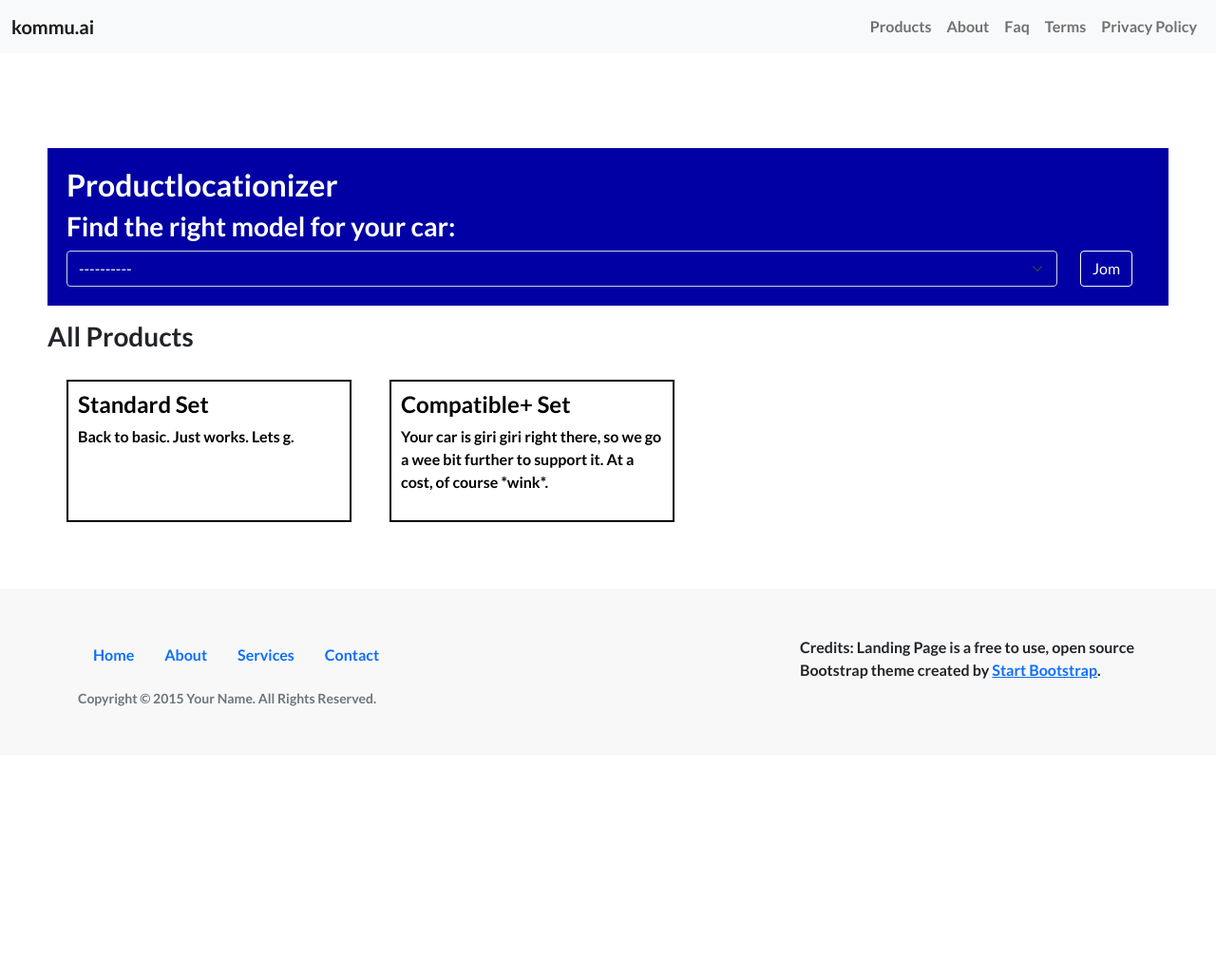
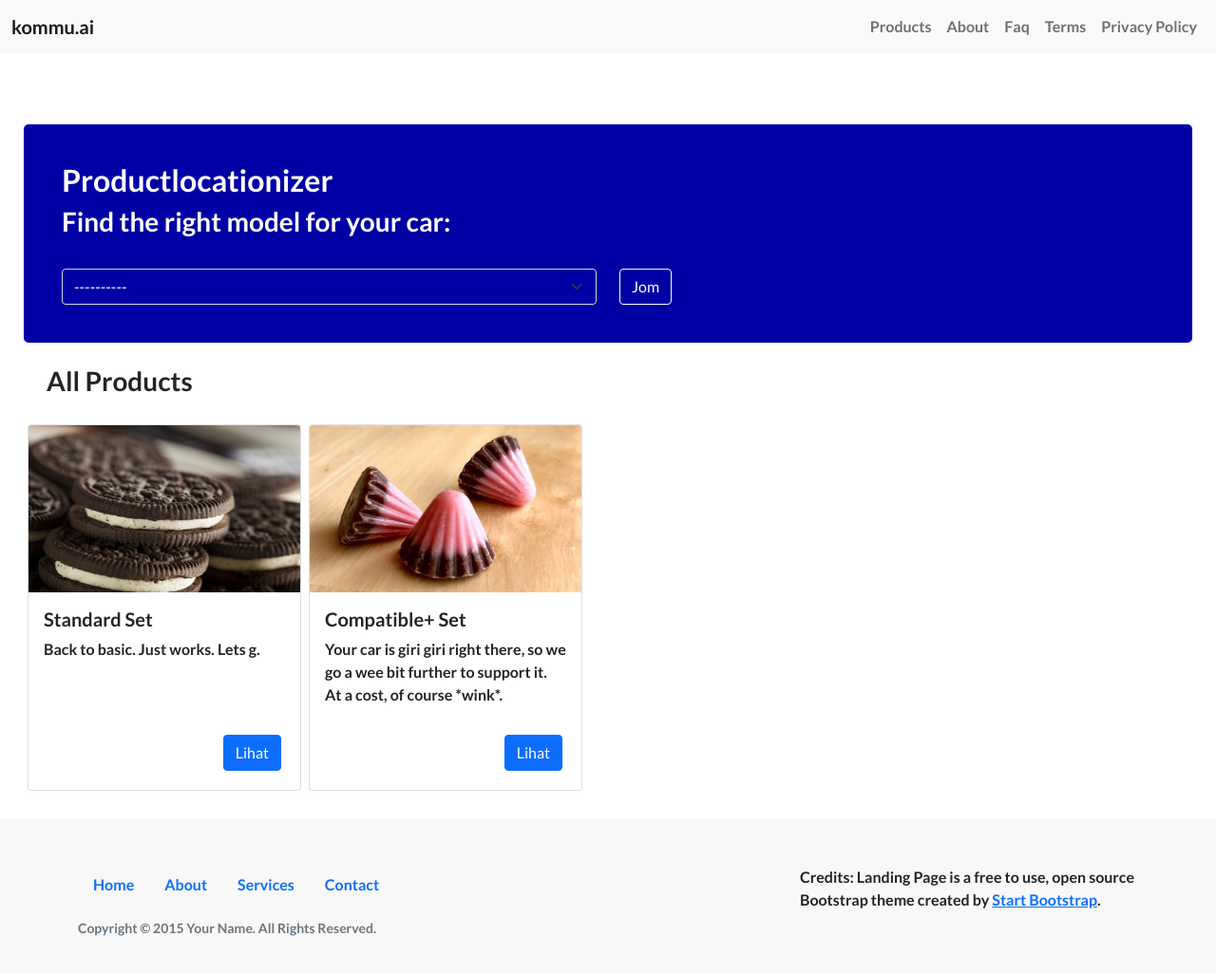
Before and after one commit to iXcess/ixcess.github.io, a Jekyll site: the page built from products.html, in a window 1280 px wide and 1038 px high. Shown: the top 1025 px of the window at 95% size. Built offline with Jekyll 4.4.1, drawn with Linux system fonts in a browser that asks for light colours.

Commit message:
Basic styling
Not an eyesore even on mobile.

```diff
--- a/_layouts/page.html
+++ b/_layouts/page.html
@@ -15,12 +15,12 @@
     margin-top: 50px;
     margin-left: auto;
     margin-right: auto;
-    padding: 50px;
+    padding: 25px;
 }
 
 @media (max-width: 991px) {
     #container {
-        width: 720px;
+        width: 90vw;
     }
 };
 
--- a/products.html
+++ b/products.html
@@ -2,11 +2,11 @@
 layout: page
 title: Products | kommu.ai
 ---
-<div id="productlocationizer" class="mb-3">
+<div id="productlocationizer">
     <h2>Productlocationizer</h2>
-    <h3>Find the right model for your car:</h3>
-    <div class="row">
-        <div class="col-sm">
+    <h3>Find the right model for your car:</h3><br>
+    <div class="row align-items-center">
+        <div class="col">
             <select aria-label="Select your car model" class="form-select" id="localizer">
                 {% for product in site.products %}
                     <option value="DIVIDER">----------</option>
@@ -16,20 +16,24 @@ title: Products | kommu.ai
                 {% endfor %}
             </select>
         </div>
-        <div class="col-sm-1">
+        <div class="col">
             <button class="btn btn-light" id="localizerer">Jom</button>
         </div>
     </div>
 </div>
 
 <div>
-    <h3>All Products</h3>
+    <h3 class="m-4">All Products</h3>
     <div class="products">
         {% for product in site.products %}
-        <a class="product" href="{{ product.url }}">
-            <h4>{{ product.title }}</h4>
-            <p>{{ product.description }}</p>
-        </a>
+        <div class="card m-1" style="width: 18rem;">
+            <img src="/img/{{ product.img }}" class="card-img-top" alt="Image of {{ product.title }}" style="height: 11rem;">
+            <div class="card-body" style="height: 13rem">
+                <h5 class="card-title">{{ product.title }}</h5>
+                <p class="card-text">{{ product.description }}</p>
+                <a href="{{ product.url }}" class="btn btn-primary" style="display: block; position: absolute; bottom: 20px; right: 20px;">Lihat</a>
+            </div>
+        </div>
         {% endfor %}
     </div>
 </div>
@@ -47,7 +51,10 @@ title: Products | kommu.ai
 </script>
 <style>
 #productlocationizer {
-    padding: 20px;
+    margin-left: auto;
+    margin-right: auto;
+    padding: 40px;
+    border-radius: 5px;
 }
 #productlocationizer, #productlocationizer *{
     background-color: #0000a4;
@@ -56,17 +63,11 @@ title: Products | kommu.ai
 
 .products {
     display: flex;
+    flex-wrap: wrap;
 }
-.product {
-    display: block;
-    width: 300px;
-    height: 150px;
-    border: solid 2px black;
-    margin: 20px;
-    padding: 10px;
-}
-.product:link, .product:visited, .product:active, .product:hover {
-    color: black;
-    text-decoration: none;
+
+.products * {
+    flex-shrink: 0;
+    flex-grow: 0;
 }
 </style>
```
Also changed, not shown: _includes/header.html (+17 -2 lines), _products/1_standard_set.md (+1 -0 lines), _products/2_compatiblep_set.md (+1 -0 lines), img/apollo.jpg (added), img/oreo.jpg (added).
